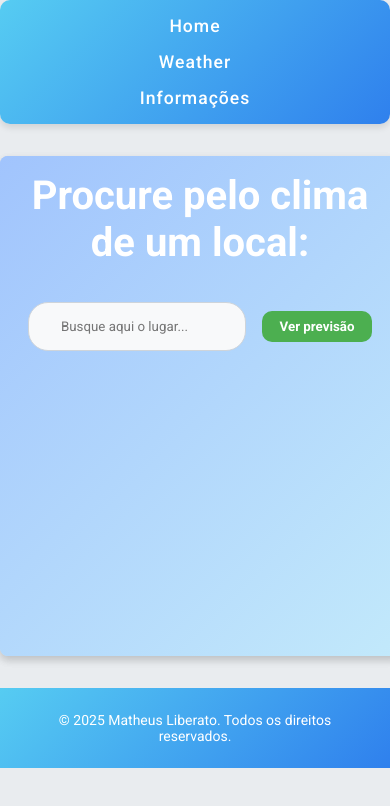
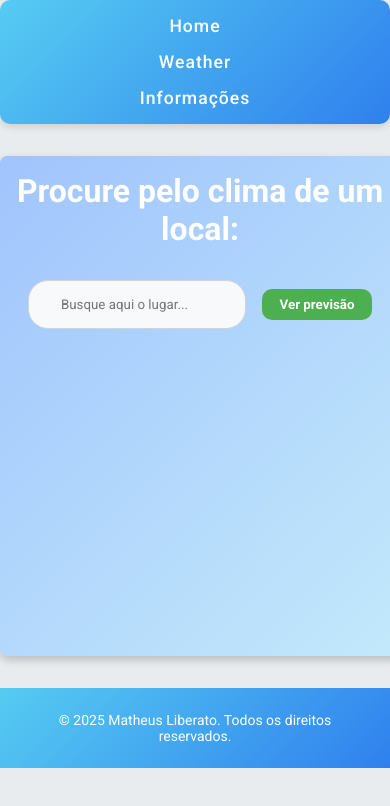
Before and after one commit to Matheus999814/weather-app, a React (Vite) app: page /weather-app/weather in a window 390 px wide. Shown: the top 806 px of the page. Built offline with nearby package versions, Linux system fonts and the light colour scheme; a web font is replaced by a local one.

Commit message:
Novas alterações

```diff
--- a/src/App.css
+++ b/src/App.css
@@ -1,10 +1,21 @@
 .container {
     margin: 2rem auto;
-    background: linear-gradient(135deg, #A1C4FD, #C2E9FB); /* Gradiente suave de azul claro para um azul mais suave */
+    background: linear-gradient(135deg, #A1C4FD, #C2E9FB);
     height: 500px;
     width: 400px;
-    box-shadow: 0 4px 8px rgba(0, 0, 0, 0.1); /* sombra suave para destacar */
-    border-radius: 8px; /* bordas levemente arredondadas */
+    box-shadow: 0 4px 8px rgba(0, 0, 0, 0.1);
+    border-radius: 8px;
 
 
   }
+
+
+  @media (max-width: 584px) {
+    .container {
+        text-align: center;
+        font-size: 1rem;
+
+    }
+
+
+}
--- a/src/App.jsx
+++ b/src/App.jsx
@@ -13,6 +13,7 @@ function App() {
       <div>
         <Navbar/>
         <div className="container">
+
              <Outlet/>
       </div>
       <Footer/>
--- a/src/index.css
+++ b/src/index.css
@@ -22,3 +22,13 @@ h1 {
   font-weight: bold;
   padding: 1rem;
 }
+
+
+@media (max-width: 584px) {
+  h1 {
+       margin: 1rem auto;
+      font-size: 2rem;
+  }
+
+
+}
--- a/src/routes/Home.css
+++ b/src/routes/Home.css
@@ -3,3 +3,10 @@
     padding: 1rem;
     line-height: 2rem;
 }
+
+@media (max-width: 584px) {
+    .paragraph-container {
+      line-height: 2rem;
+
+    }
+}
```
Also changed, not shown: 1 other file (tests, documents, lock files or other folders).
